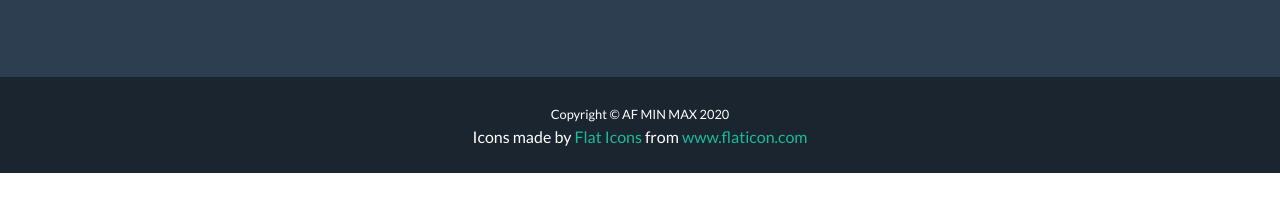
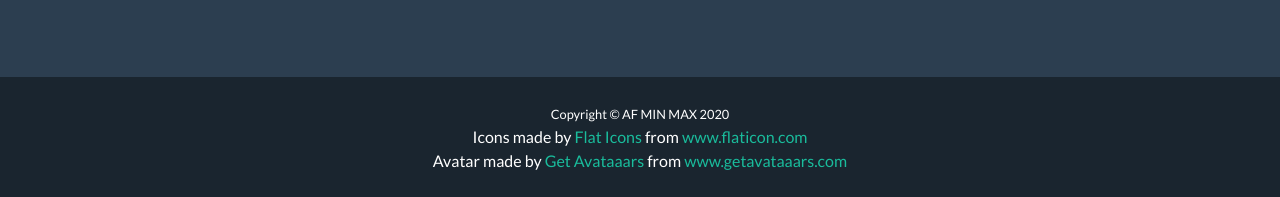
Before and after one commit to afminmax/afminmax-web, a website with bundled scripts: page index.html in a window 1280 px wide. Shown: the part 3368-3565 px from the top of the page. Before the commit the page ends 3541 px from the top, so only its background shows below. Built offline with nearby package versions, Linux system fonts and the light colour scheme.

Commit message:
updated copyrights

```diff
--- a/index.html
+++ b/index.html
@@ -313,6 +313,7 @@
     <div class="container">
       <small>Copyright &copy; AF MIN MAX 2020</small>
       <div>Icons made by <a href="https://www.flaticon.com/authors/flat-icons" title="Flat Icons">Flat Icons</a> from <a href="https://www.flaticon.com/" title="Flaticon">www.flaticon.com</a></div>
+      <div>Avatar made by <a href="https://getavataaars.com" title="Flat Icons">Get Avataaars</a> from <a href="https://getavataaars.com" title="Flaticon">www.getavataaars.com</a></div>
     </div>
   </section>
 
```
